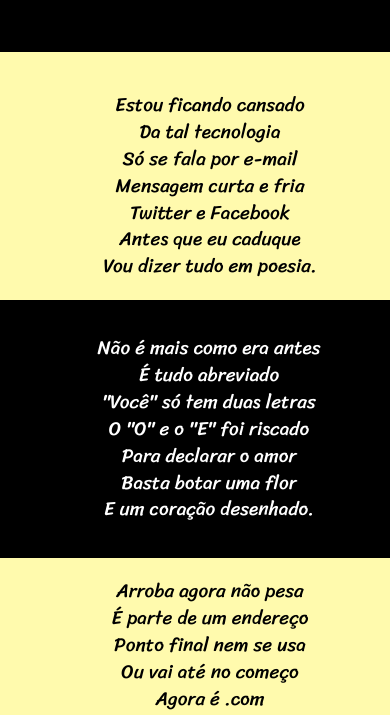
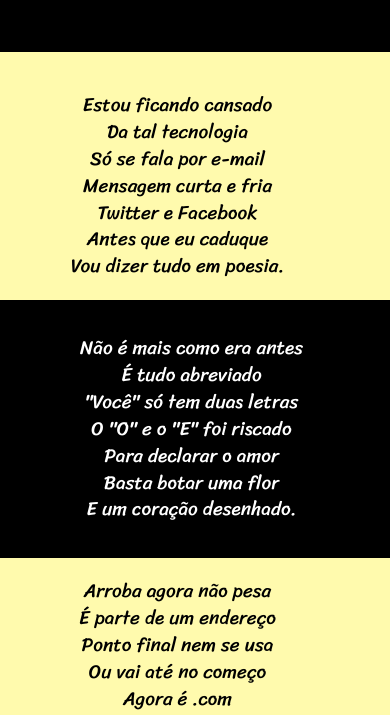
Before and after one commit to RafelNunes/projeto-cordel-minha-versao, a plain HTML site: page index.html in a window 390 px wide. Shown: the part 119-834 px from the top of the page. Drawn offline with Linux system fonts and the light colour scheme.

Commit message:
Atualizando
Arrumando a centralização

```diff
--- a/index.html
+++ b/index.html
@@ -44,10 +44,9 @@
 
         section {
             text-align: center;
-            padding-top: 20px;
-            padding-bottom: 20px;
+            padding: 20px 30px;
+            margin-left: -40px;
             line-height: 2em;
-            padding-left: 30px;
             font-family: 'Sriracha', cursive;
             font-size: 3vw;
         }
@@ -89,6 +88,7 @@
             section{
                 font-size: 2.5em;
                 line-height: 1.5em;
+                margin-left: -40px;
             }
         }
 
@@ -100,6 +100,7 @@
             section{
                 font-size: 2em;
                 line-height: 1.3em;
+                margin-left: -30px;
             }
         }
 
@@ -110,8 +111,10 @@
             section{
                 font-size: 1.4em;
                 line-height: 1.4em;
+                margin-left: -25px;
             }
         }
+
 
         @media(max-width: 425px){
             header > h1{
@@ -120,6 +123,7 @@
             section{
                 font-size: 1.2em;
                 line-height: 1.4em;
+                margin-left: -35px;
             }
         }
 
```
